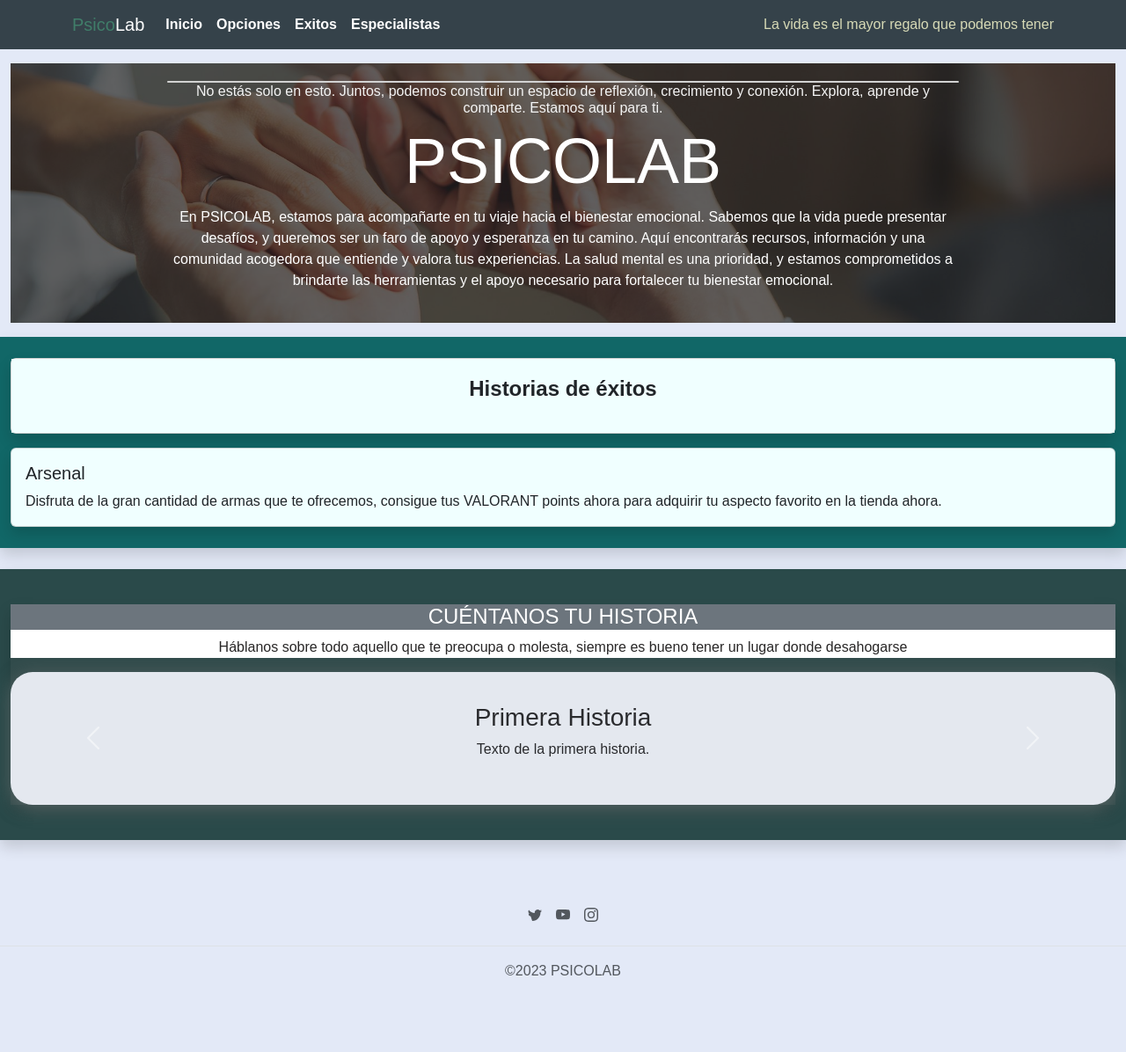
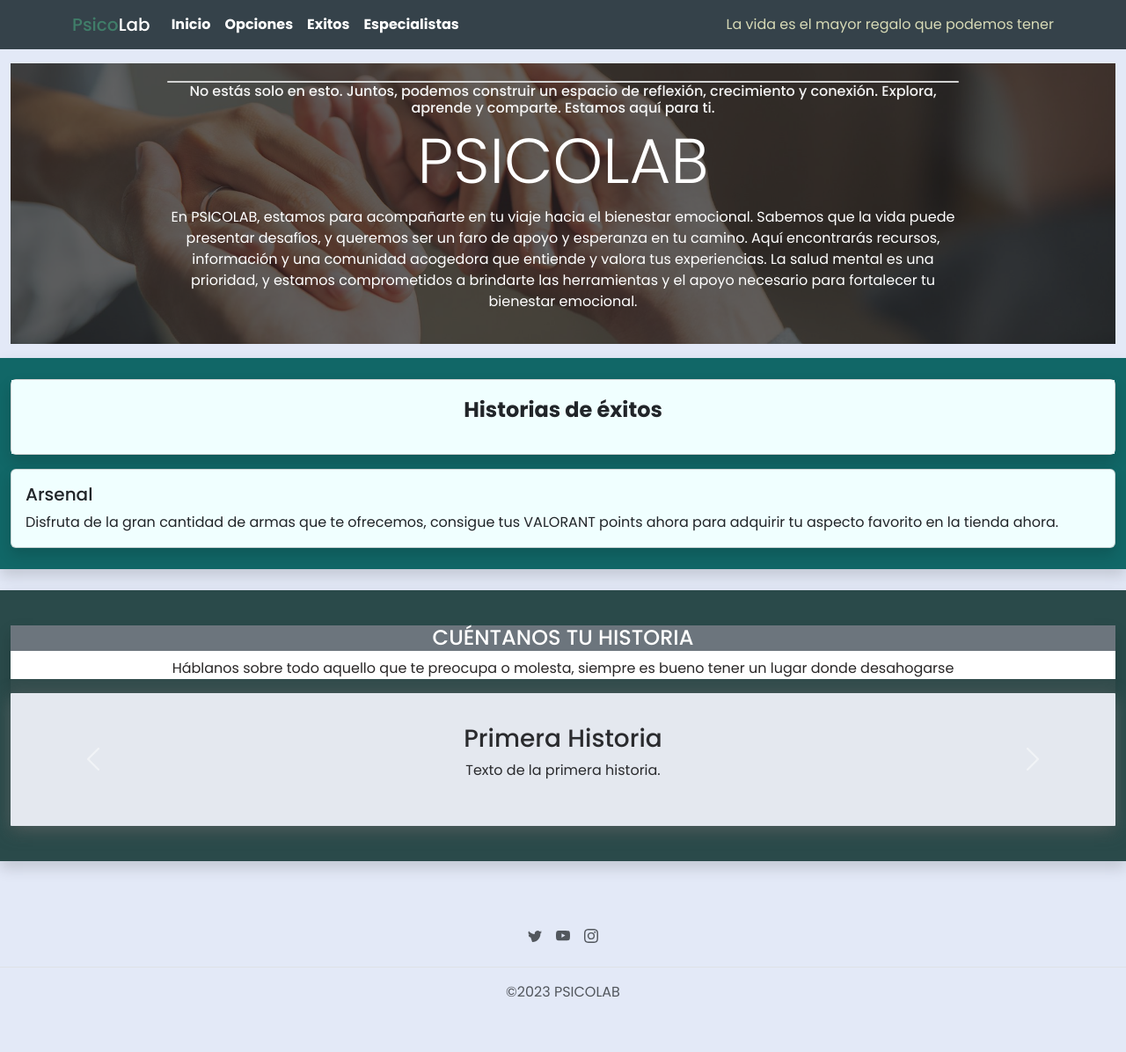
Before and after one commit to alxghe/proyecto_final, a PHP site: page / in a window 1280 px wide. Shown: the whole page at 88% size. Before the commit the page ends 1109 px from the top, so only its background shows below. Run offline with PHP 8.4, Linux system fonts and the light colour scheme.

Commit message:
Update style.css
modificaciones en  margenes, espaciados, imagenes y fuentes de letra

```diff
--- a/proyectofinal/psicolab/public/css/style.css
+++ b/proyectofinal/psicolab/public/css/style.css
@@ -1,3 +1,11 @@
+@import url('https://fonts.googleapis.com/css2?family=Poppins:wght@200;300;400;500;600;700&display=swap');
+*{
+    padding: 0;
+    margin: 0;
+    box-sizing: border-box;
+    font-family: 'Poppins',sans-serif;
+}
+
 #textComment{
     resize: none;
 }
@@ -16,7 +24,6 @@
 
 }
 body{
-    background: #ECE9E6;
     background: -webkit-linear-gradient(to right, #ECE8E1, #ECE9E6);
     background: linear-gradient(to right, #FFFFFF, #ECE9E6);
 }
@@ -33,21 +40,19 @@ body{
     color: #ffffff;
 }
 body {
-  font-family: 'Montserrat', sans-serif;
-    background: #f0f0f0;
     margin: 0;
     padding: 0;
   }
 
   .background-header {
-
-    background-image: url('/public/images/apo.jpeg');
+    background-image: url('public/images/apo.jpeg');
     background-size: cover;
     background-position: center;
     color: #fff;
     text-align: center;
     padding: 20px;
     position: relative;
+
   }
 
   .contenido {
@@ -59,6 +64,7 @@ body {
   }
   .container-fluid{
     width: 100%;
+
 
   }
   /* Estilo para el fondo semitransparente */
@@ -75,7 +81,6 @@ body {
 
 
   body {
-    font-family: 'Montserrat', sans-serif;
     background: #e3e9f7;
   }
   .wrapper {
@@ -91,14 +96,14 @@ body {
     height: 100px;
     margin: auto;
     border: 5px dashed #262626;
-    border-radius: 50%;
+    border-radius: 10%;
     overflow: hidden;
   }
 
   .carousel-inner {
     background: aliceblue;
     padding: 35px;
-    border-radius: 25px;
+    border-radius: 1px;
     box-shadow: 0 5px 20px rgba(131, 130, 130, 0.5);
   }
 
@@ -129,3 +134,6 @@ body {
   letter-spacing: 2px;
   color: #555555; /* Color del texto en el carrusel de texto */
 }
+
+
+/* inicio style para el login*/
```
